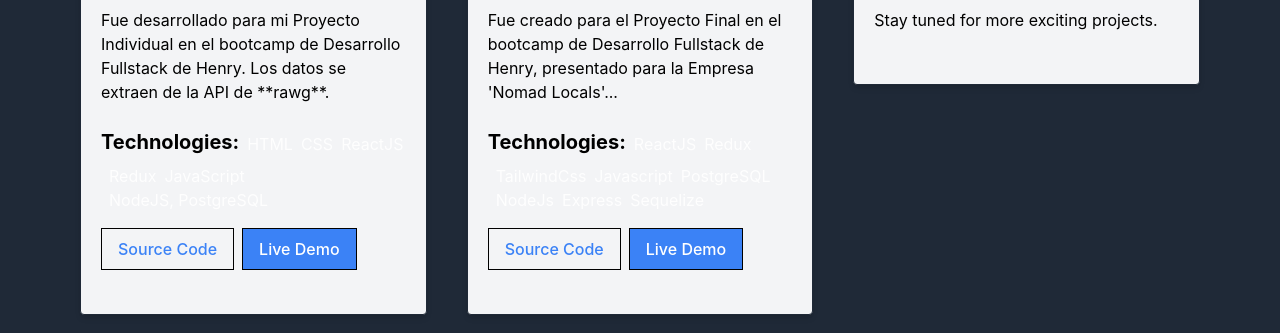
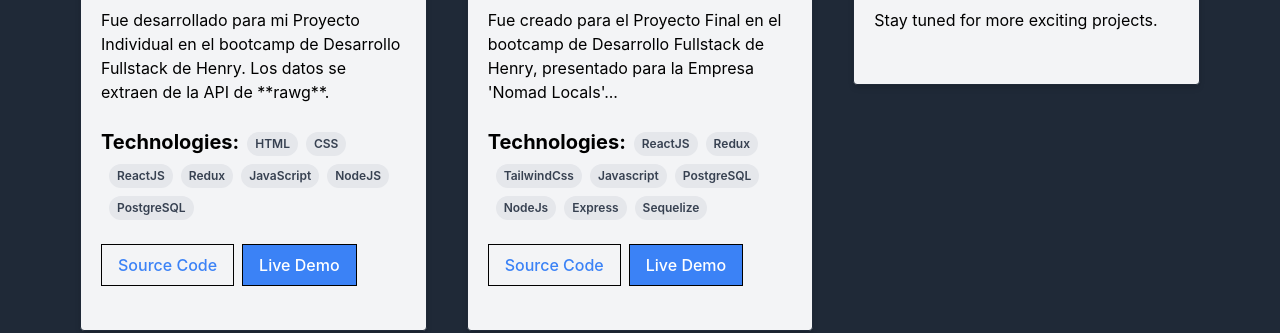
Before and after one commit to Danogomez/Portfolio, a React (Vite) app: page / in a window 1280 px wide. Shown: the part 2500-2833 px from the top of the page. Built offline with nearby package versions, Linux system fonts and the light colour scheme.

Commit message:
letra black

```diff
--- a/src/Components/Projects.jsx
+++ b/src/Components/Projects.jsx
@@ -14,7 +14,7 @@ const ProjectCard = ({ title, subtitle, description, image, technologies, github
               <div className='flex flex-wrap space-x-2 mt-5'>
                 <h2 className='inline-block text-black mb-3 text-xl font-bold leading-5'>Technologies:</h2>
                 {technologies.map((tech, index) => (
-                  <span key={index}>{tech}</span>
+                  <span className='px-2 py-1 mb-2 mr-2 text-xs font-semibold text-gray-700 bg-gray-200 rounded-full' key={index}>{tech}</span>
                 ))}
               </div>
             )}
@@ -49,7 +49,7 @@ export const Projects = () => {
     subtitle="Single Page Application"
     description="Fue desarrollado para mi Proyecto Individual en el bootcamp de Desarrollo Fullstack de Henry. Los datos se extraen de la API de **rawg**."
     image="/pi.PNG"
-    technologies={['HTML', 'CSS', "ReactJS", "Redux", "JavaScript", "NodeJS, PostgreSQL"]}
+    technologies={['HTML', 'CSS', "ReactJS", "Redux", "JavaScript", "NodeJS" , "PostgreSQL"]}
     githubLink="https://github.com/Danogomez/DeployPi"
     demoLink="https://videogamespi-hsdp.onrender.com/"
   />
```
